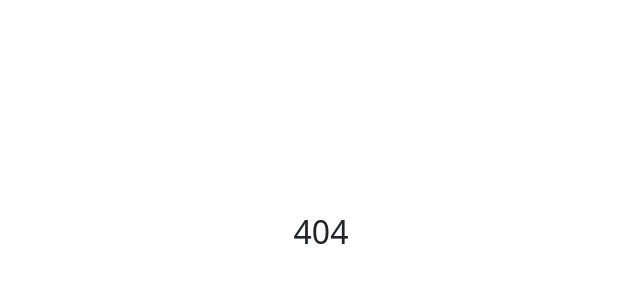
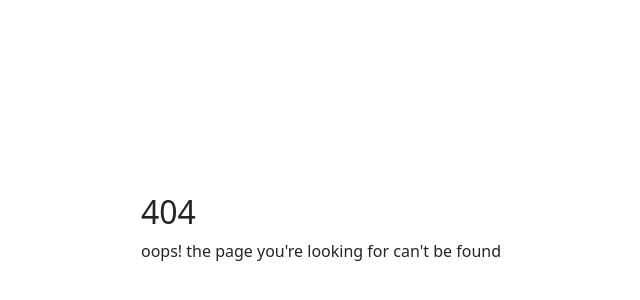
Before and after one commit to andtryagain/edif, a Flask app: page /result/1 in a window 1280 px wide. Before the commit the part shown is almost empty. Shown: the part 164-464 px from the top of the page, without its empty margins (319-959 px from the left). Run offline with Flask 2, Linux system fonts and the light colour scheme.

Commit message:
oops! message

```diff
--- a/app/templates/404.html
+++ b/app/templates/404.html
@@ -11,6 +11,7 @@
     <div class="d-flex align-items-center justify-content-center"style="min-height: 100vh">
         <div>
             <h2>404</h2>
+            <p>oops! the page you're looking for can't be found<p>
         </div>
     </div>
 
```
